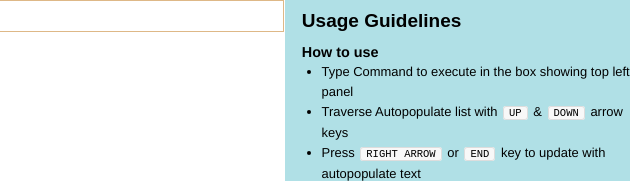
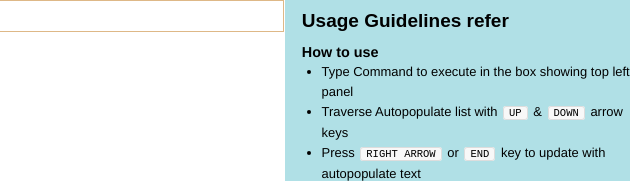
Before and after one commit to maheshtalada/js-command-interpreter, a website: page index.html in a window 1280 px wide. Shown: the top 181 px of the page, 640-1280 px from the left. Drawn offline with nearby package versions, Linux system fonts and the light colour scheme.

Commit message:
Update index.html

```diff
--- a/index.html
+++ b/index.html
@@ -23,7 +23,7 @@
 </div>
 <div class="rightpane">
   <div class="help">
-    <h2>Usage Guidelines</h2>
+    <h2>Usage Guidelines refer</h2>
     <h4>How to use</h4>
     <ul>
         <li>Type Command to execute in the box showing top left panel</li>
```
